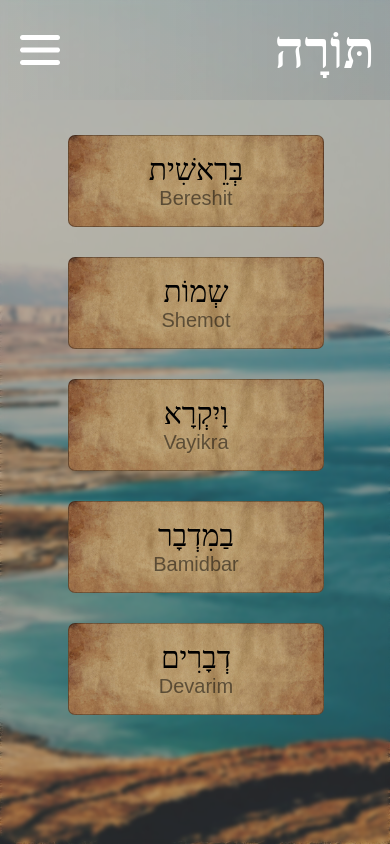
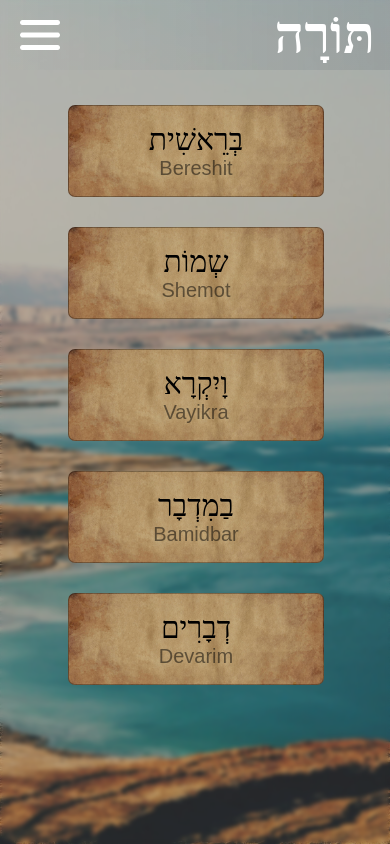
Before and after one commit to fran815/tanaj, a Flask app: page / in a window 390 px wide. Run offline with Flask 3, Linux system fonts and the light colour scheme.

Commit message:
update 0.1

```diff
--- a/static/css/index_layout.css
+++ b/static/css/index_layout.css
@@ -17,7 +17,6 @@ body {
 
 .main-header {
     display: flex;
-    /* justify-content: right; */
     align-items: center;
     height: 100px;
     width: 100%;
@@ -126,6 +125,9 @@ a {
 
 /* RESPOSIVE */
 @media (max-width:500px) {
+    .main-header {
+        height: 70px;
+    }
     h1 {
         font-size: 52px;
         margin-right: 15px;
```
